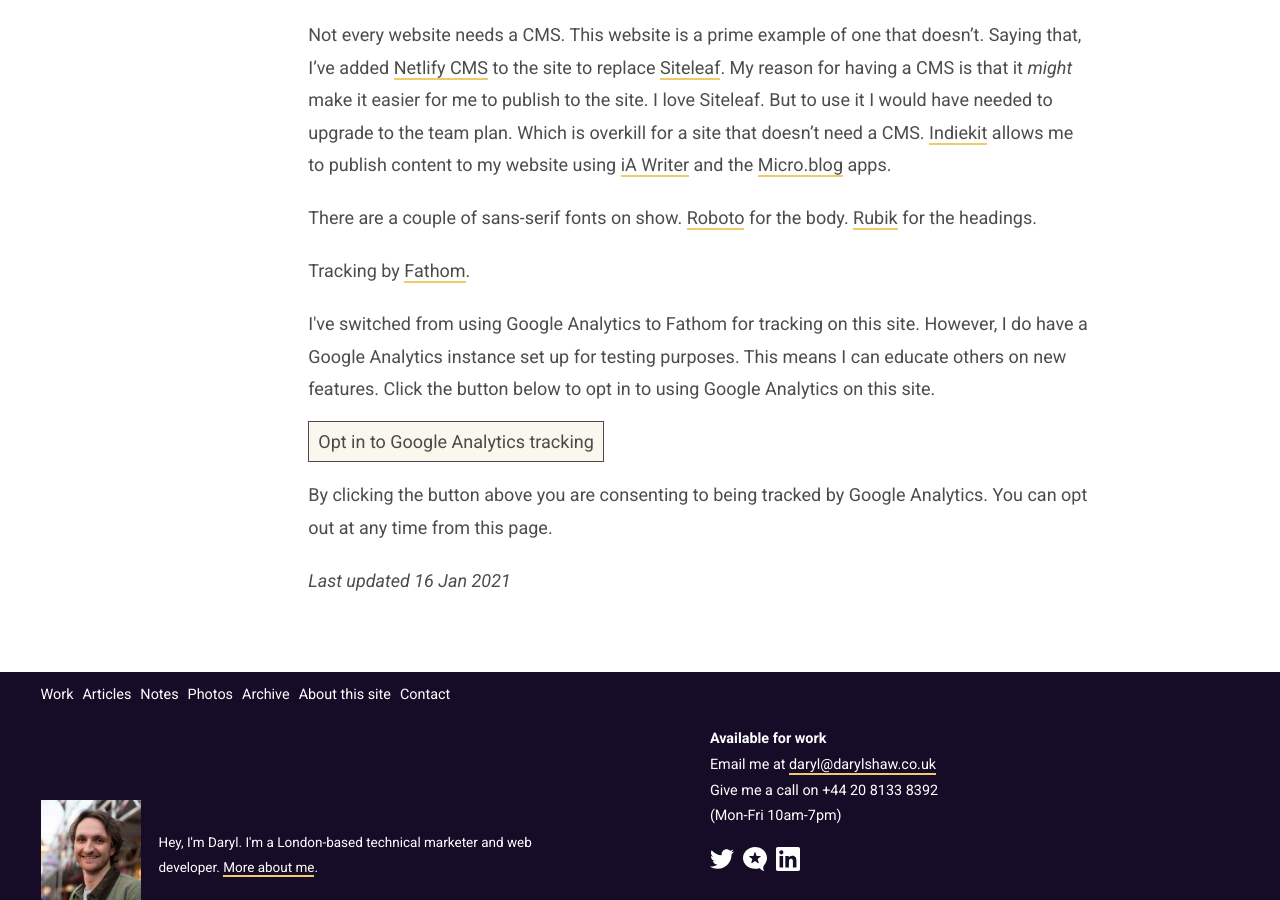
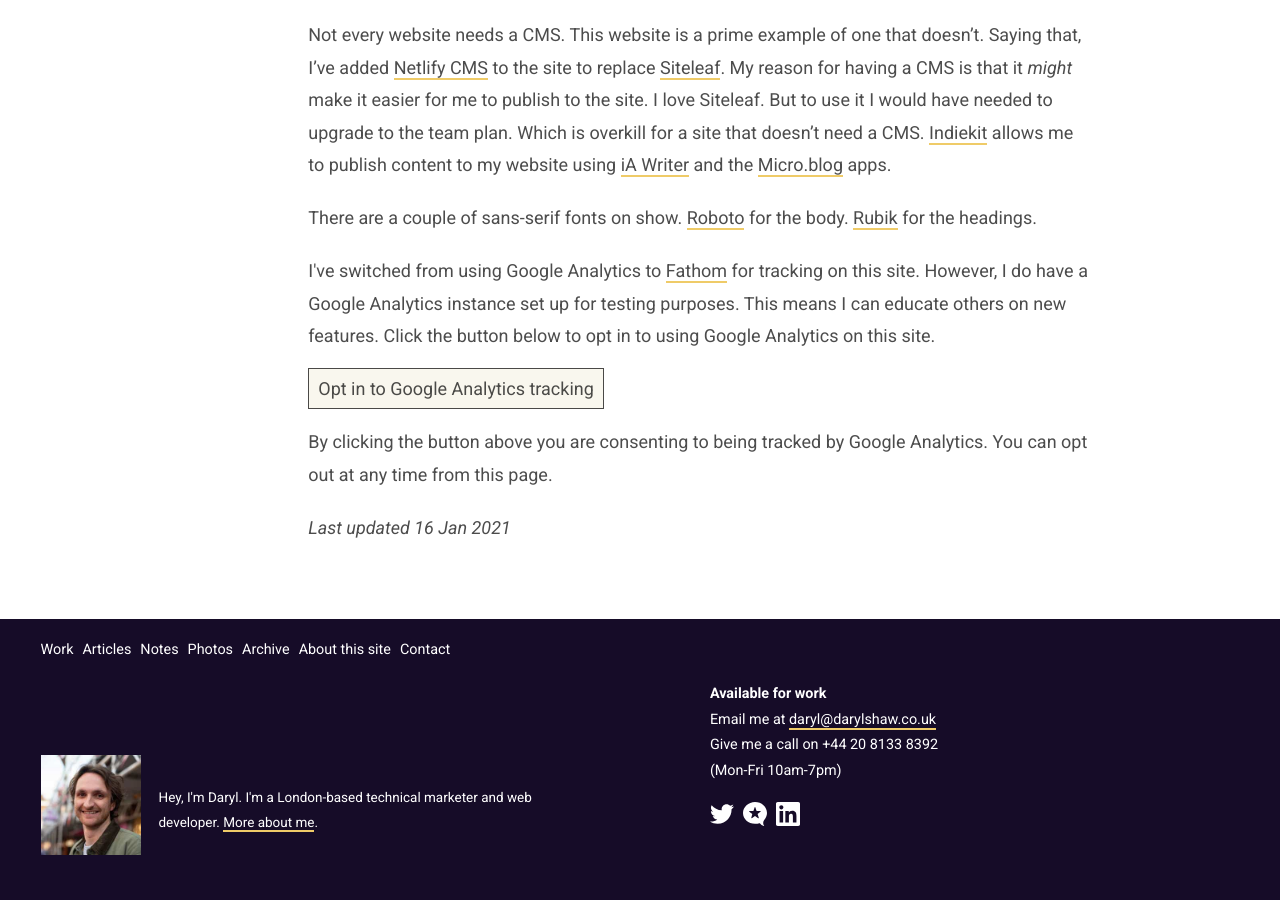
Before and after one commit to darylshaw/darylshaw.co.uk, a Jekyll site: the page built from colophon.md, in a window 1280 px wide and 900 px high, scrolled down 774 px. Built offline with Jekyll 4.4.1, drawn with Linux system fonts in a browser that asks for light colours; a script that is not in the unit is left out; after the commit the page ends 1629 px from its top, so only the background shows below that; some of the changed lines change nothing that is shown.

Commit message:
Added fathom tracking links

```diff
--- a/_includes/ga-opt-in.html
+++ b/_includes/ga-opt-in.html
@@ -1,6 +1,6 @@
 {%- if jekyll.environment == 'ga' -%}
 
-<p>If you'd prefer to return to privacy-focused tracking by Fathom, you can opt out of Google Analytics tracking by clicking the button below.</p>
+<p>If you'd prefer to return to privacy-focused tracking by <a href="https://usefathom.com/ref/SI9RS1">Fathom</a>, you can opt out of Google Analytics tracking by clicking the button below.</p>
 
 <a href="#" class="btn" id="btn-opt-in">Opt out of Google Analytics tracking</a>
 
@@ -8,7 +8,7 @@
 
 {% else %}
 
-<p>I've switched from using Google Analytics to Fathom for tracking on this site. However, I do have a Google Analytics instance set up for testing purposes. This means I can educate others on new features. Click the button below to opt in to using Google Analytics on this site.</p>
+<p>I've switched from using Google Analytics to <a href="https://usefathom.com/ref/SI9RS1">Fathom</a> for tracking on this site. However, I do have a Google Analytics instance set up for testing purposes. This means I can educate others on new features. Click the button below to opt in to using Google Analytics on this site.</p>
 
 <a href="#" class="btn" id="btn-opt-in">Opt in to Google Analytics tracking</a>
 
--- a/colophon.md
+++ b/colophon.md
@@ -17,8 +17,6 @@
 
 There are a couple of sans-serif fonts on show. [Roboto](https://fonts.google.com/specimen/Roboto) for the body. [Rubik](https://fonts.google.com/specimen/Rubik) for the headings.
 
-Tracking by [Fathom](https://usefathom.com/ref/SI9RS1).
-
 {%- include ga-opt-in.html -%}
 
 _Last updated 16 Jan 2021_
```
